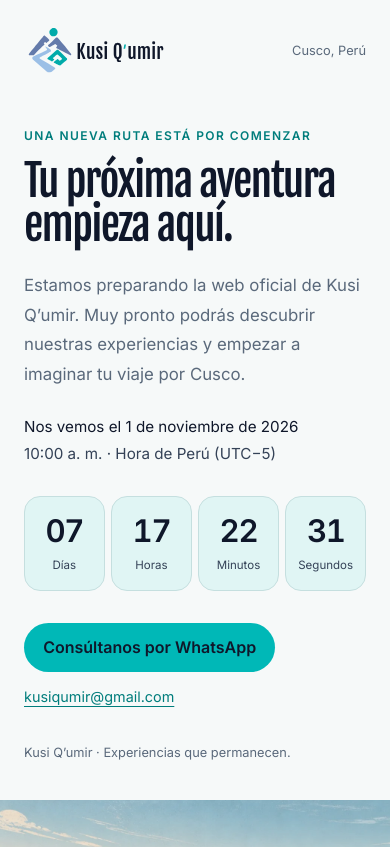
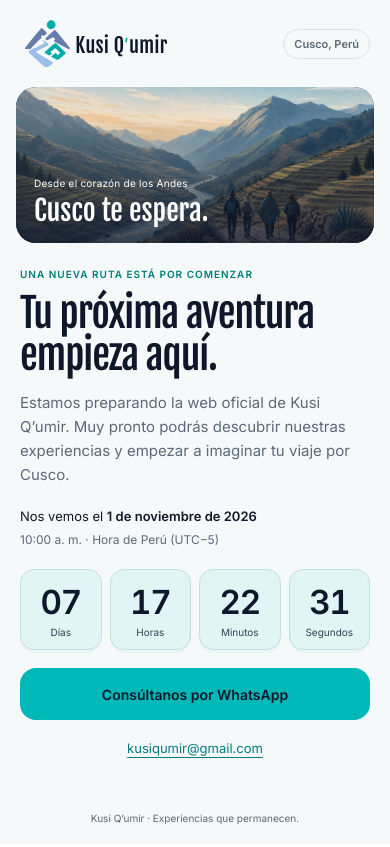
Before and after one commit to wantherdev/Kusi-Qumir-Lanzamiento, a website with bundled scripts: page index.html in a window 390 px wide. Shown: the top 847 px of the page. Built offline with nearby package versions, Linux system fonts and the light colour scheme.

Commit message:
feat: improve launch countdown layout for mobile
Refactor CSS for improved layout and responsiveness.

```diff
--- a/styles.css
+++ b/styles.css
@@ -1,4 +1,4 @@
-@font-face{font-family:Inter;src:url('inter-latin-400.woff2')}@font-face{font-family:Inter;src:url('inter-latin-600.woff2');font-weight:600}@font-face{font-family:Fjalla;src:url('fjalla-one-latin-400.woff2')}:root{--kq-canvas:#f6f9f9;--kq-ink:#0f172a;--kq-muted:#5a697b;--kq-label:#344257;--kq-surface-soft:#e0f5f4;--kq-action:#007d7c;--kq-footer-surface:#22334d}*{box-sizing:border-box}body{margin:0;font-family:Inter,system-ui,sans-serif}h1{font-family:Fjalla,sans-serif;font-weight:400}.kq-eyebrow{color:var(--kq-action);font-size:.75rem;font-weight:600;letter-spacing:.12em;text-transform:uppercase}.kq-button{display:inline-flex;align-items:center;justify-content:center;min-height:48px;padding:.9rem 1.2rem;border-radius:999px;background:#00b8b7;color:#0f172a;text-decoration:none;font-weight:600}.kq-button:hover{background:#00a6a5}a:focus-visible{outline:3px solid #007d7c;outline-offset:5px}.phuyu img{display:block;width:100%;height:auto}[hidden]{display:none!important}.launch-website{display:inline-block;margin-bottom:1rem;color:var(--kq-action);font-weight:600}body {
+@font-face{font-display:swap;font-family:Inter;src:url('inter-latin-400.woff2')}@font-face{font-display:swap;font-family:Inter;src:url('inter-latin-600.woff2');font-weight:600}@font-face{font-display:swap;font-family:Fjalla;src:url('fjalla-one-latin-400.woff2')}:root{--kq-canvas:#f6f9f9;--kq-ink:#0f172a;--kq-muted:#5a697b;--kq-label:#344257;--kq-surface-soft:#e0f5f4;--kq-action:#007d7c;--kq-footer-surface:#22334d}*{box-sizing:border-box}body{margin:0;font-family:Inter,system-ui,sans-serif}h1{font-family:Fjalla,sans-serif;font-weight:400}.kq-eyebrow{color:var(--kq-action);font-size:.75rem;font-weight:600;letter-spacing:.12em;text-transform:uppercase}.kq-button{display:inline-flex;align-items:center;justify-content:center;min-height:48px;padding:.9rem 1.2rem;border-radius:999px;background:#00b8b7;color:#0f172a;text-decoration:none;font-weight:600}.kq-button:hover{background:#00a6a5}a:focus-visible{outline:3px solid #007d7c;outline-offset:5px}[hidden]{display:none!important}.launch-website{display:inline-block;margin-bottom:1rem;color:var(--kq-action);font-weight:600}body {
   display: block;
 }
 .launch {
@@ -134,13 +134,6 @@ h1 {
   line-height: 1.15;
   margin-top: 0.6rem;
 }
-.phuyu {
-  position: absolute;
-  right: 0.5rem;
-  bottom: 1rem;
-  z-index: 1;
-  width: 10rem;
-}
 @media (max-width: 1000px) {
   .launch {
     grid-template-columns: 1.2fr 1fr;
@@ -153,42 +146,93 @@ h1 {
     right: 2rem;
   }
 }
+/* A compact, touch-friendly composition for phones and small tablets. */
 @media (max-width: 720px) {
   .launch {
-    grid-template-columns: 1fr;
+    display: flex;
+    flex-direction: column;
+    min-height: 100svh;
+    padding-top: env(safe-area-inset-top, 0px);
   }
-  .launch-content {
-    padding: 1.5rem;
+  .launch-content { display: contents; }
+  .launch-header {
+    order: 0;
+    padding: 16px 20px;
+    min-height: 72px;
+    gap: 12px;
   }
+  .launch-header img { width: 152px; max-width: 55%; }
   .launch-header span {
-    display: block;
-  }
-  .launch-message {
-    padding-block: 2.5rem 1.5rem;
-  }
-  h1 {
-    font-size: clamp(2.7rem, 9vw, 4rem);
-  }
-  .countdown {
-    max-width: none;
-  }
-  .countdown-unit strong {
-    font-size: clamp(1.8rem, 8vw, 3rem);
+    display: inline-block;
+    font-size: 11px;
+    font-weight: 600;
+    padding: 7px 10px;
+    border: 1px solid #d9e3e5;
+    border-radius: 999px;
+    white-space: nowrap;
   }
   .launch-art {
-    min-height: 22rem;
+    order: 1;
+    min-height: 0;
+    height: clamp(140px, 40vw, 190px);
+    margin: 0 16px;
+    border-radius: 20px;
+    isolation: isolate;
   }
-  .art-caption {
-    left: 1.5rem;
-    bottom: 2rem;
-    right: 10rem;
+  .landscape { object-position: center 48%; }
+  .launch-art::after {
+    background: linear-gradient(180deg, transparent 20%, #0f172ab8);
   }
-  .phuyu {
-    bottom: 0.5rem;
+  .art-caption { left: 18px; right: 18px; bottom: 16px; }
+  .art-caption span { font-size: 10px; letter-spacing: .025em; }
+  .art-caption strong { font-family: Fjalla, sans-serif; font-size: 28px; font-weight: 400; margin-top: 4px; }
+  .launch-message {
+    order: 2;
+    width: 100%;
+    max-width: 540px;
+    margin: 0 auto;
+    padding: 24px 20px 12px;
   }
+  .kq-eyebrow { margin: 0 0 10px; font-size: 10px; letter-spacing: .1em; line-height: 1.5; }
+  h1 {
+    font-size: clamp(36px, 10.2vw, 48px);
+    line-height: 1.06;
+    letter-spacing: -.025em;
+    margin: 0 0 14px;
+  }
+  .launch-intro { font-size: 15px; line-height: 1.6; margin: 0 0 18px; }
+  .launch-date { margin: 0; font-size: 13px; line-height: 1.8; }
+  .launch-date time { font-weight: 600; }
+  .launch-date strong { color: var(--kq-muted); font-size: 12px; }
+  .countdown { width: 100%; max-width: none; gap: 8px; margin: 18px 0; }
+  .countdown-unit {
+    padding: 13px 3px 11px;
+    border-radius: 14px;
+    box-shadow: 0 3px 0 #007d7c0a;
+  }
+  .countdown-unit strong { font-size: clamp(28px, 8.5vw, 40px); letter-spacing: -.035em; }
+  .countdown-unit span { font-size: 10px; margin-top: 5px; }
+  #launch-status:empty { display: none; }
+  .launch-actions { align-items: stretch; gap: 6px; }
+  .launch-actions .kq-button { width: 100%; min-height: 52px; border-radius: 16px; font-size: 14px; padding: 14px 12px; text-align: center; }
+  .email-link { display: flex; align-items: center; justify-content: center; min-height: 44px; font-size: 13px; }
   .launch-footer {
-    padding-block: 1rem;
+    order: 3;
+    margin-top: auto;
+    padding: 14px 20px calc(18px + env(safe-area-inset-bottom, 0px));
+    text-align: center;
+    font-size: 10px;
+    line-height: 1.6;
   }
+}
+@media (max-width: 359px) {
+  .launch-header { padding: 14px 16px; }
+  .launch-header img { width: 138px; }
+  .launch-header span { padding: 6px 8px; font-size: 10px; }
+  .launch-message { padding: 20px 16px 8px; }
+  .launch-intro { font-size: 14px; }
+  .countdown { gap: 6px; }
+  .countdown-unit { border-radius: 12px; }
 }
 @media (prefers-reduced-motion: reduce) {
   *,
```
